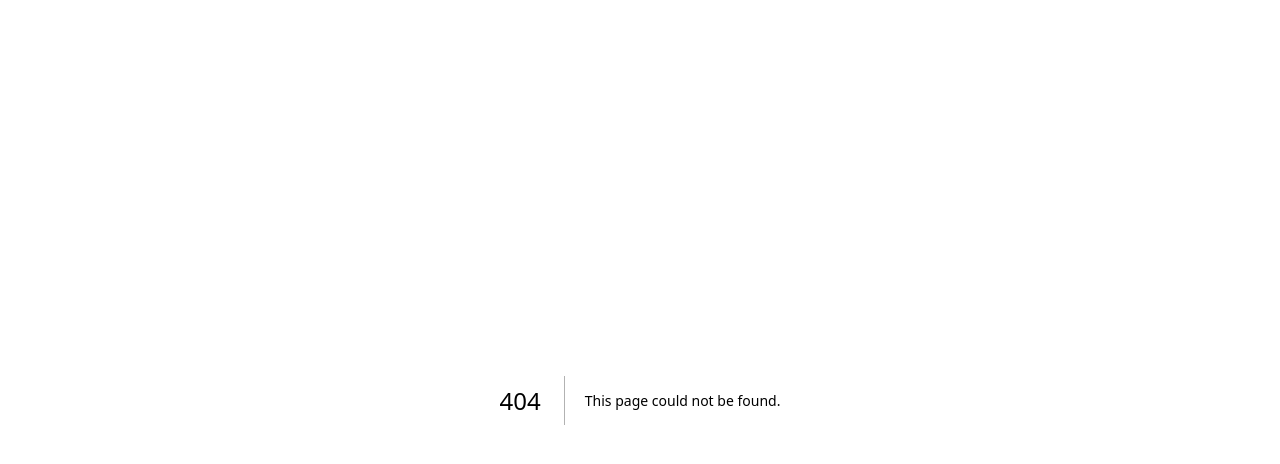
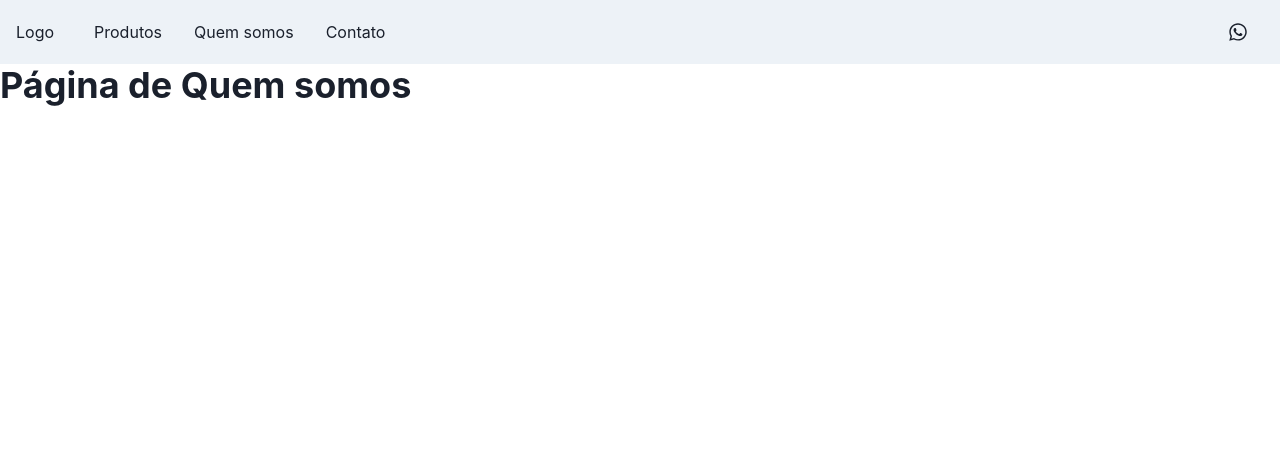
Before and after one commit to guga0712/nos-protecao-website, a Next.js app: page /quemsomos in a window 1280 px wide. Before the commit this address had no page. Shown: the top 464 px of the page. Built offline with nearby package versions, Linux system fonts and the light colour scheme.

Commit message:
feat: add header on pages

```diff
--- a/package.json
+++ b/package.json
@@ -9,6 +9,7 @@
     "lint": "next lint"
   },
   "dependencies": {
+    "@chakra-ui/icons": "^2.2.4",
     "@chakra-ui/next-js": "^2.4.2",
     "@chakra-ui/react": "^2.10.3",
     "@emotion/react": "^11.13.3",
@@ -16,7 +17,8 @@
     "framer-motion": "^11.11.9",
     "next": "14.2.15",
     "react": "^18",
-    "react-dom": "^18"
+    "react-dom": "^18",
+    "react-icons": "^5.3.0"
   },
   "devDependencies": {
     "@types/node": "^20",
--- a/src/app/layout.tsx
+++ b/src/app/layout.tsx
@@ -8,6 +8,9 @@ export default function RootLayout({
 }) {
   return (
     <html lang='en'>
+      <head>
+        <title>Nós Proteção</title>
+      </head>
       <body>
         <Providers>{children}</Providers>
       </body>
--- /dev/null
+++ b/src/app/quemsomos/page.tsx
@@ -0,0 +1,11 @@
+import Header from '@/components/Header';
+import HelloWorld from '@/components/HelloWorld';
+
+export default function QuemSomosPage() {
+    return (
+        <>
+            <Header />
+            <HelloWorld text='Página de Quem somos' />
+        </>
+    );
+}
--- /dev/null
+++ b/src/components/Header/index.tsx
@@ -0,0 +1,68 @@
+'use client'
+
+import {
+    Box,
+    Flex,
+    HStack,
+    IconButton,
+    Button,
+    useDisclosure,
+    useColorModeValue,
+    Stack,
+} from '@chakra-ui/react';
+import { HamburgerIcon, CloseIcon } from '@chakra-ui/icons';
+import { FaWhatsapp } from 'react-icons/fa';
+import Link from 'next/link';
+import dynamic from 'next/dynamic';
+
+const NavLink = dynamic(() => import('../NavLink'), { ssr: false });
+
+const Links = ['Produtos', 'Quem somos', 'Contato'];
+
+
+
+export default function Header() {
+    const { isOpen, onOpen, onClose } = useDisclosure();
+
+    return (
+        <>
+            <Box bg={useColorModeValue('gray.100', 'gray.900')} px={4}>
+                <Flex h={16} alignItems={'center'} justifyContent={'space-between'}>
+                    <IconButton
+                        size={'md'}
+                        icon={isOpen ? <CloseIcon /> : <HamburgerIcon />}
+                        aria-label={'Open Menu'}
+                        display={{ md: 'none' }}
+                        onClick={isOpen ? onClose : onOpen}
+                    />
+                    <HStack spacing={8} alignItems={'center'}>
+                        <Box>Logo</Box>
+                        <HStack as="nav" spacing={4} display={{ base: 'none', md: 'flex' }}>
+                            {Links.map((link) => (
+                                <NavLink key={link} href={`/${link.replace(/\s+/g, '').toLowerCase()}`}>
+                                    {link}
+                                </NavLink>
+                            ))}
+                        </HStack>
+                    </HStack>
+                    <Flex alignItems={'center'}>
+                        <Button fontSize={20}><FaWhatsapp /></Button>
+                    </Flex>
+                </Flex>
+
+                {/* Renderizar o menu móvel apenas no cliente */}
+                {typeof window !== 'undefined' && isOpen && (
+                    <Box pb={4} display={{ md: 'none' }}>
+                        <Stack as={'nav'} spacing={4}>
+                            {Links.map((link) => (
+                                <NavLink key={link} href={`/${link.replace(/\s+/g, '').toLowerCase()}`}>
+                                    {link}
+                                </NavLink>
+                            ))}
+                        </Stack>
+                    </Box>
+                )}
+            </Box>
+        </>
+    );
+}
--- a/src/components/HelloWorld/index.tsx
+++ b/src/components/HelloWorld/index.tsx
@@ -1,8 +1,12 @@
 import { Heading } from "@chakra-ui/react";
+import Header from "../Header";
 
+interface HelloWorldProps {
+    text: string
+}
 
-export default function HelloWorld() {
+export default function HelloWorld({ text }: HelloWorldProps) {
     return (
-        <Heading>Nós protecao de carga e embalagens</Heading>
+        <Heading>{text}</Heading>
     )
 }
--- /dev/null
+++ b/src/components/NavLink/index.tsx
@@ -0,0 +1,28 @@
+import { Box, useColorModeValue } from '@chakra-ui/react';
+import Link from 'next/link';
+
+interface Props {
+    children: React.ReactNode;
+    href: string;
+}
+
+const NavLink = ({ children, href }: Props) => {
+    return (
+        <Link href={href} passHref>
+            <Box
+                as="a"
+                px={2}
+                py={1}
+                rounded="md"
+                _hover={{
+                    textDecoration: 'none',
+                    bg: useColorModeValue('gray.200', 'gray.700'),
+                }}
+            >
+                {children}
+            </Box>
+        </Link>
+    );
+};
+
+export default NavLink;
```
Also changed, not shown: src/app/_document.tsx (added, +13 -0 lines), src/app/contato/page.tsx (added, +11 -0 lines), src/app/produtos/page.tsx (added, +12 -0 lines), 1 other file (tests, documents, lock files or other folders).
